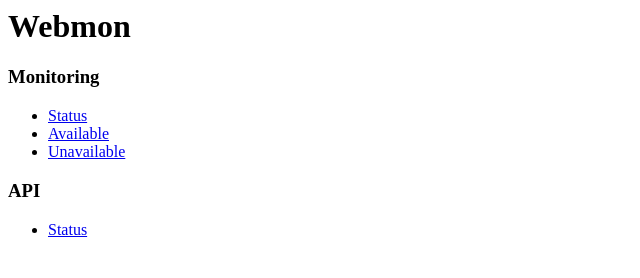
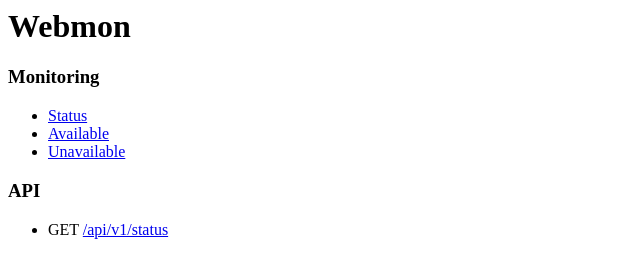
Before and after one commit to rickjacobo/webmon-dashboard, a plain HTML site: page index.html in a window 1280 px wide. Shown: the whole page, without its empty margins (0-640 px from the left). Drawn offline with Linux system fonts and the light colour scheme.

Commit message:
Update index.html

```diff
--- a/index.html
+++ b/index.html
@@ -22,7 +22,7 @@
 <h3>API</h3>
 <ul>
         <li>
-                <a href="/api/v1/status/" target="_blank"> Status </a>
+                GET <a href="/api/v1/status/" target="_blank"> /api/v1/status </a>
         </li>
 </ul>
 </body>
```
